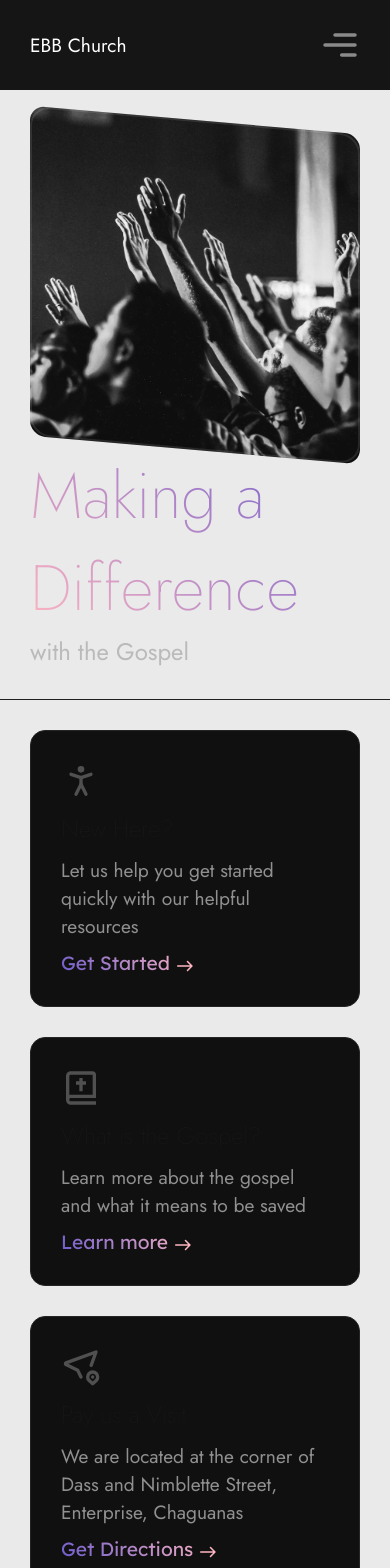
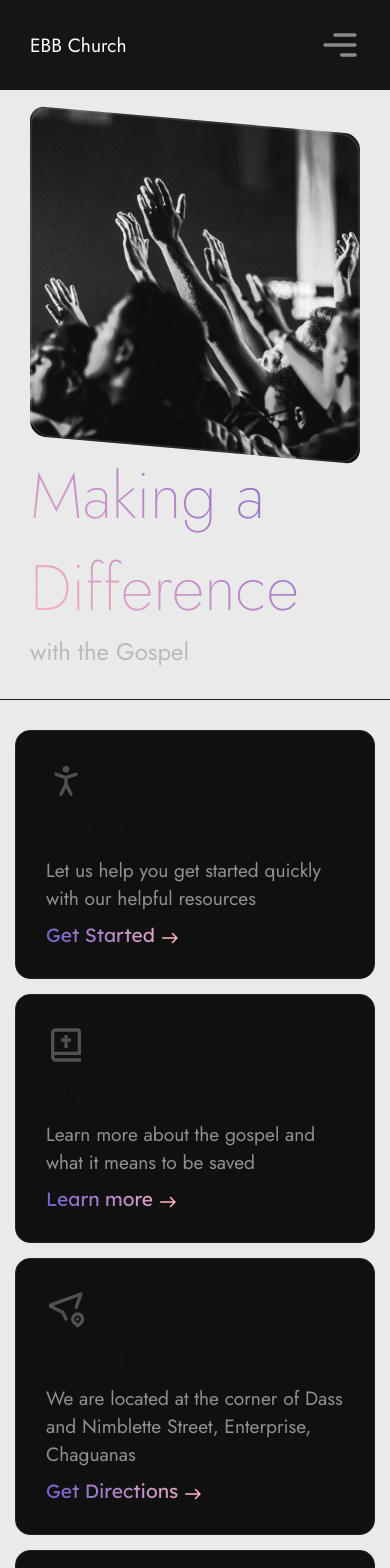
Before and after one commit to sgarcia97/test-app, a Next.js app: page / in a window 390 px wide. Shown: the top 1568 px of the page. Built offline with nearby package versions, Linux system fonts and the light colour scheme.

Commit message:
Update globals.css

```diff
--- a/app/globals.css
+++ b/app/globals.css
@@ -370,7 +370,7 @@ a:hover{
 
   .page{
     margin-top:-34px;
-    padding-inline:15px;
+    padding-inline:20px;
   }
 
   .page-title-wrapper{
@@ -385,6 +385,8 @@ a:hover{
   .card-wrapper{
     display:grid;
     grid-template-columns: 1fr;
+    padding-inline:15px;
+    gap:15px;
   }
 
   .card{
```
